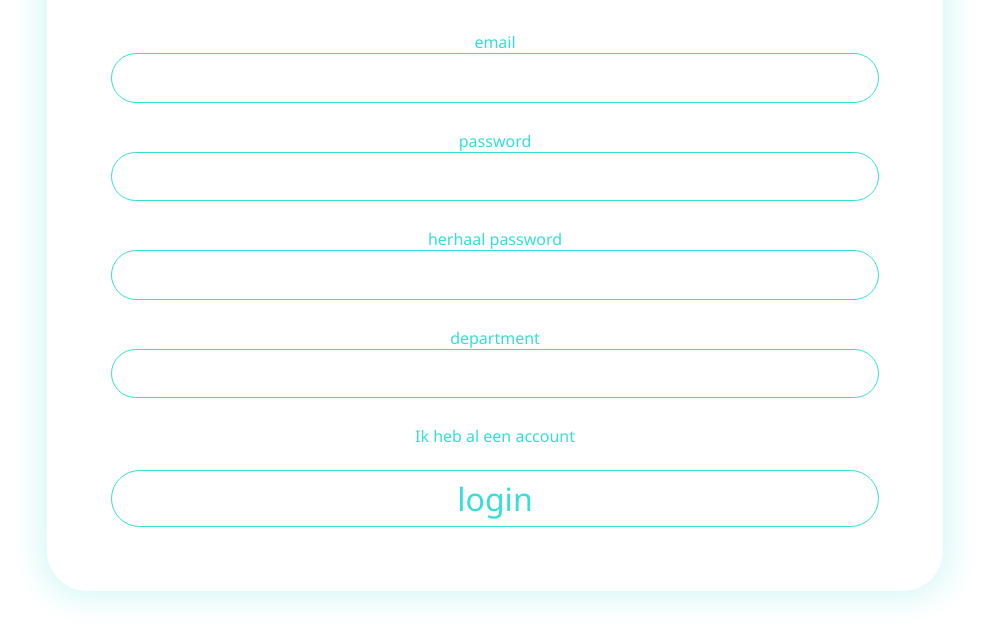
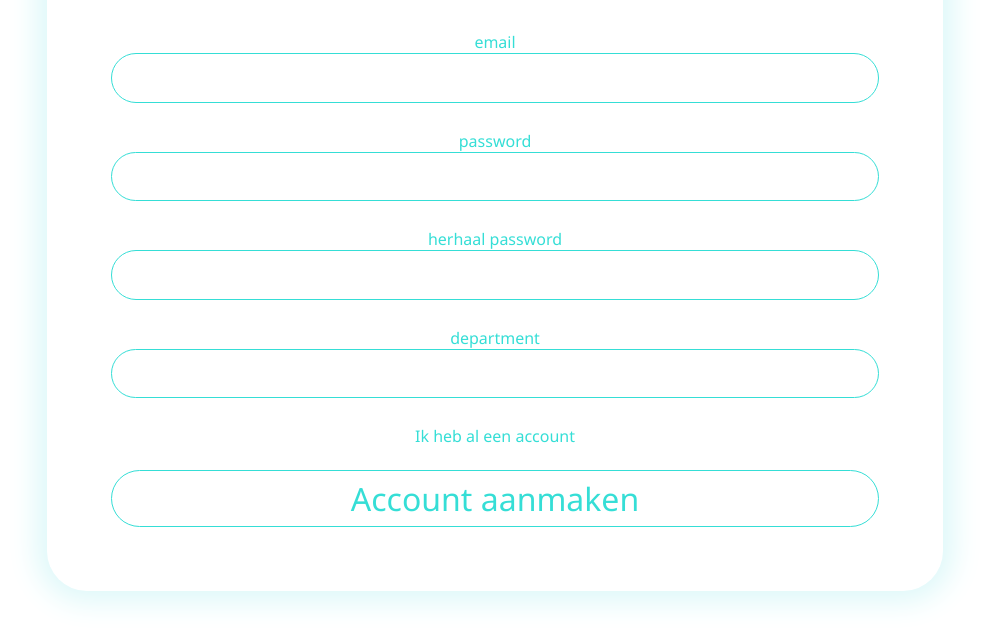
Before and after one commit to EHB-MCT/web2-frontend-DavidBaekeland, a website built with webpack: page docs/newAccount.html in a window 1280 px wide. Shown: the part 169-800 px from the top of the page, without its empty margins (145-1134 px from the left). Built offline with nearby package versions, Linux system fonts and the light colour scheme; no server answers.

Commit message:
newAccount.html: submit

```diff
--- a/docs/newAccount.html
+++ b/docs/newAccount.html
@@ -30,7 +30,7 @@
         </div>
         <div id="submit">
             <a id="oldAccount">Ik heb al een account</a>
-            <input type="submit" value="login">
+            <input type="submit" value="Account aanmaken">
         </div>
     </form>
 </body>
```
